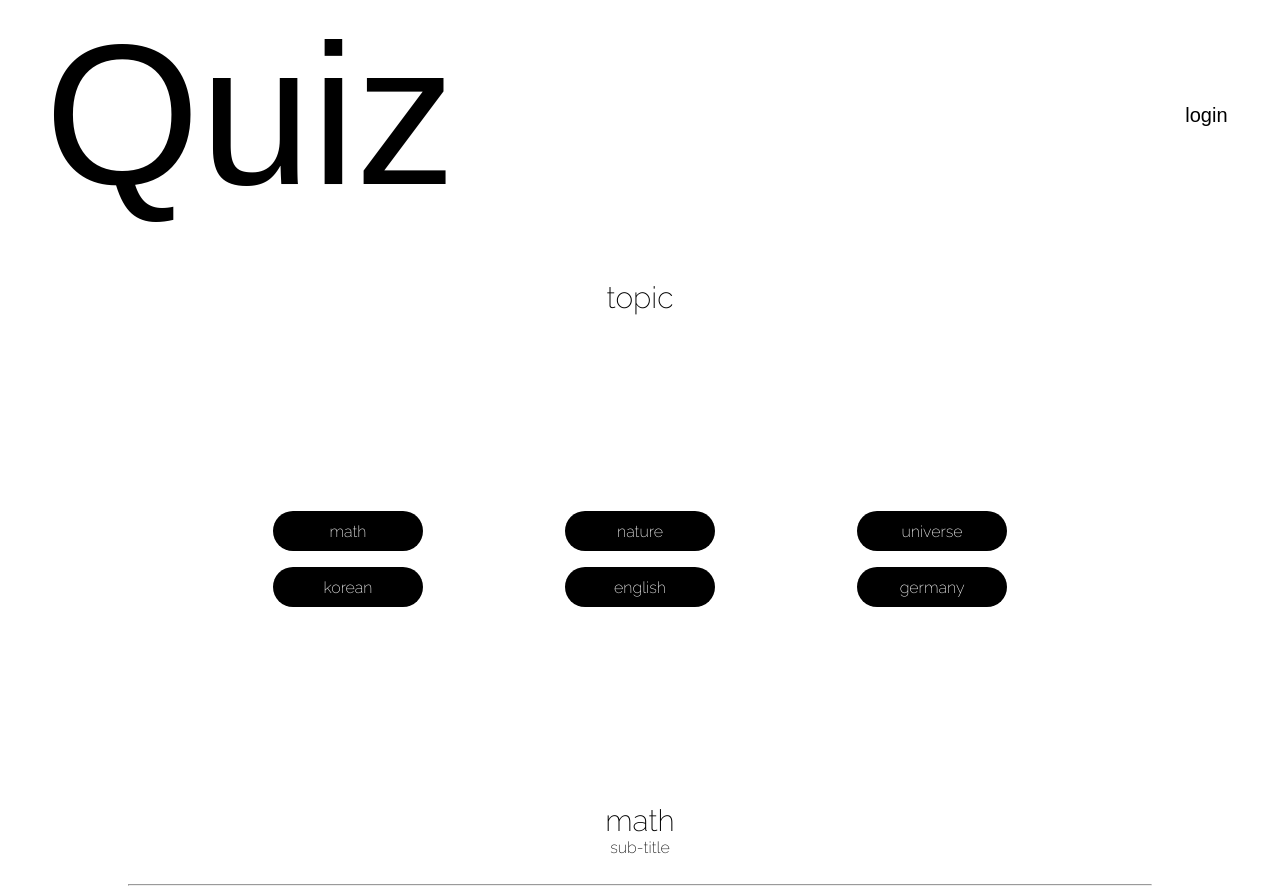
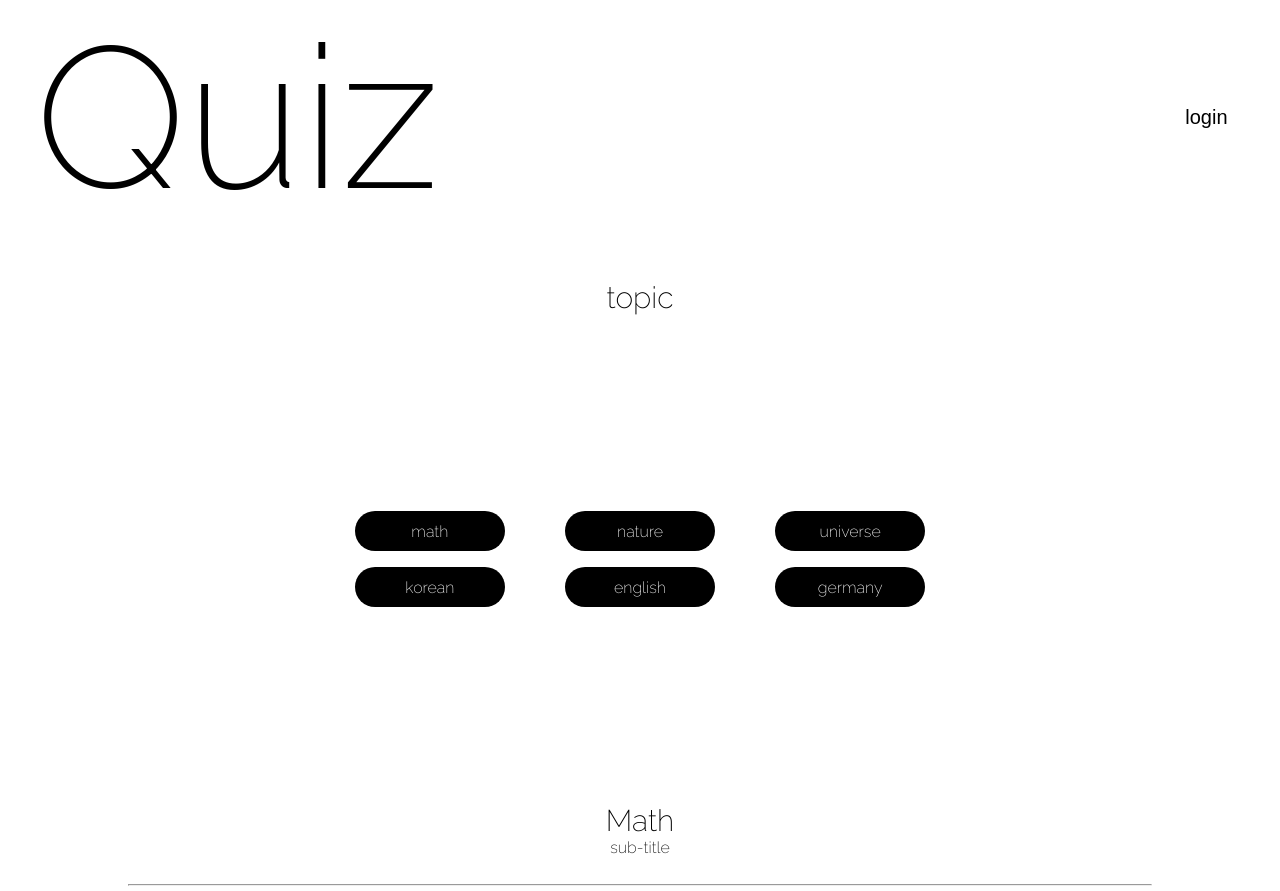
Before and after one commit to sunghun05/WebQuiz, a plain HTML site: page index.html in a window 1280 px wide. Shown: the top 891 px of the page. Drawn offline with Linux system fonts and the light colour scheme; a web font is replaced by a local one.

Commit message:
some_fixes;

```diff
--- a/script/topic.js
+++ b/script/topic.js
@@ -1,7 +1,7 @@
 const topicBu = document.querySelectorAll('.button');
 // const backGround = document.getElementById("mar");
 const backGround = document.querySelector('#tpcimg');
-const topics = new Array('math', 'nature', 'universe', 'korean', 'english', 'dutch');
+const topics = new Array('Math', 'Nature', 'Universe', 'Korean', 'English', 'Germany');
 const tpname = document.querySelector('#tpname');
 
 //init
--- a/stylesheet/font.css
+++ b/stylesheet/font.css
@@ -13,3 +13,8 @@
     font-weight: 100;
     src: url('../fonts/Raleway/static/Raleway-ExtraLight.woff') format("woff");
 }
+@font-face {
+    font-family: 'RalewayT';
+    font-weight: 200;
+    src: url('../fonts/Raleway/static/Raleway-ExtraLight.woff') format("woff");
+}
--- a/stylesheet/main.css
+++ b/stylesheet/main.css
@@ -25,14 +25,16 @@ body {
 .head{
     display : block;
 
-    font-family: 'Nova', sans-serif;
+    font-family: 'RalewayT', sans-serif;
     font-size : 200px;
 
     align-content: center;
-    text-align: center;
+    /*text-align: center;*/
 
     width: 500px;
     /*height: 250px;*/
+
+    margin : 0 0 0 35px;
 
     border: 10px;
     border-radius: 10px;
@@ -95,7 +97,7 @@ body {
     grid-gap: 1em;
     gap: 1em;
 
-    margin: 8%;
+    margin: 8% 20% 8% 20%;
 
     /*grid-auto-rows: minmax(300px, auto);*/
 
@@ -146,7 +148,13 @@ body {
     display:flex;
     /*justify-content: center;*/
     align-items: center;
-    flex-direction: column;}
+    flex-direction: column;
+
+    margin : 40px 0 0 0;
+}
 .quiz {
     width: 70%;
+    padding : 5%;
+    border-radius: 10px;
+    border: 1px solid black;
 }
```
